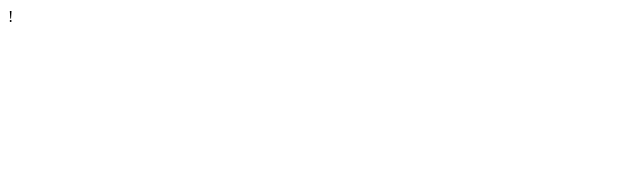
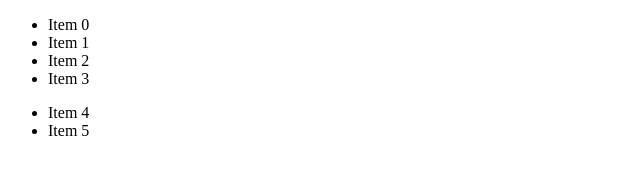
Before and after one commit to emericgautier/JS-A-to-Z, a plain HTML site: page BONUS/drag-and-drop/index.html in a window 1280 px wide. Shown: the whole page, without its empty margins (0-640 px from the left). Drawn offline with Linux system fonts and the light colour scheme.

Commit message:
structure

```diff
--- a/BONUS/drag-and-drop/index.html
+++ b/BONUS/drag-and-drop/index.html
@@ -1 +1,30 @@
-!
+<!DOCTYPE html>
+<html lang="en">
+
+<head>
+    <meta charset="UTF-8">
+    <meta http-equiv="X-UA-Compatible" content="IE=edge">
+    <meta name="viewport" content="width=device-width, initial-scale=1.0">
+    <title>drag-and-drop</title>
+
+    <link rel="stylesheet" href="./style.css">
+</head>
+
+<body>
+
+    <ul data-draggable="target">
+        <li draggable="true" data-draggable="item">Item 0</li>
+        <li draggable="true" data-draggable="item">Item 1</li>
+        <li draggable="true" data-draggable="item">Item 2</li>
+        <li draggable="true" data-draggable="item">Item 3</li>
+    </ul>
+
+    <ul data-draggable="target">
+        <li draggable="true" data-draggable="item">Item 4</li>
+        <li draggable="true" data-draggable="item">Item 5</li>
+    </ul>
+
+    <script src="./index.js"></script>
+</body>
+
+</html>
```
